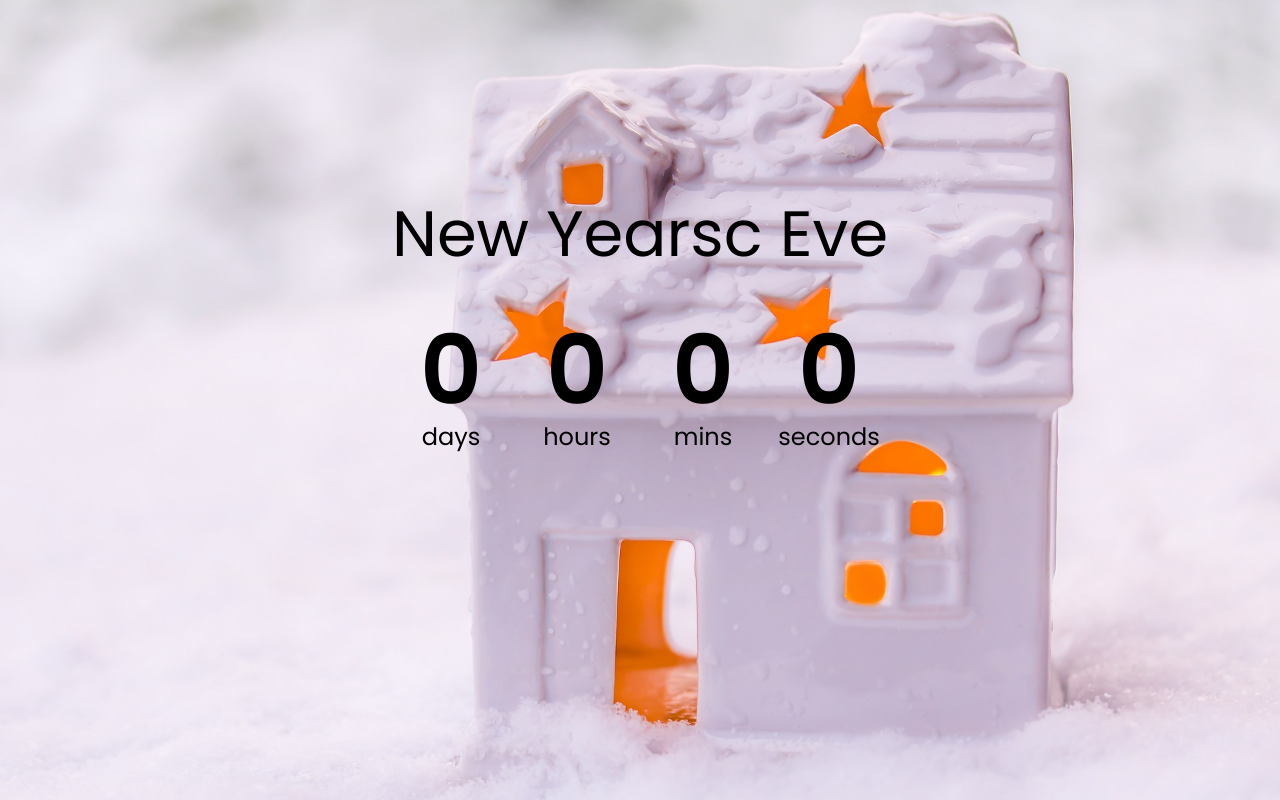
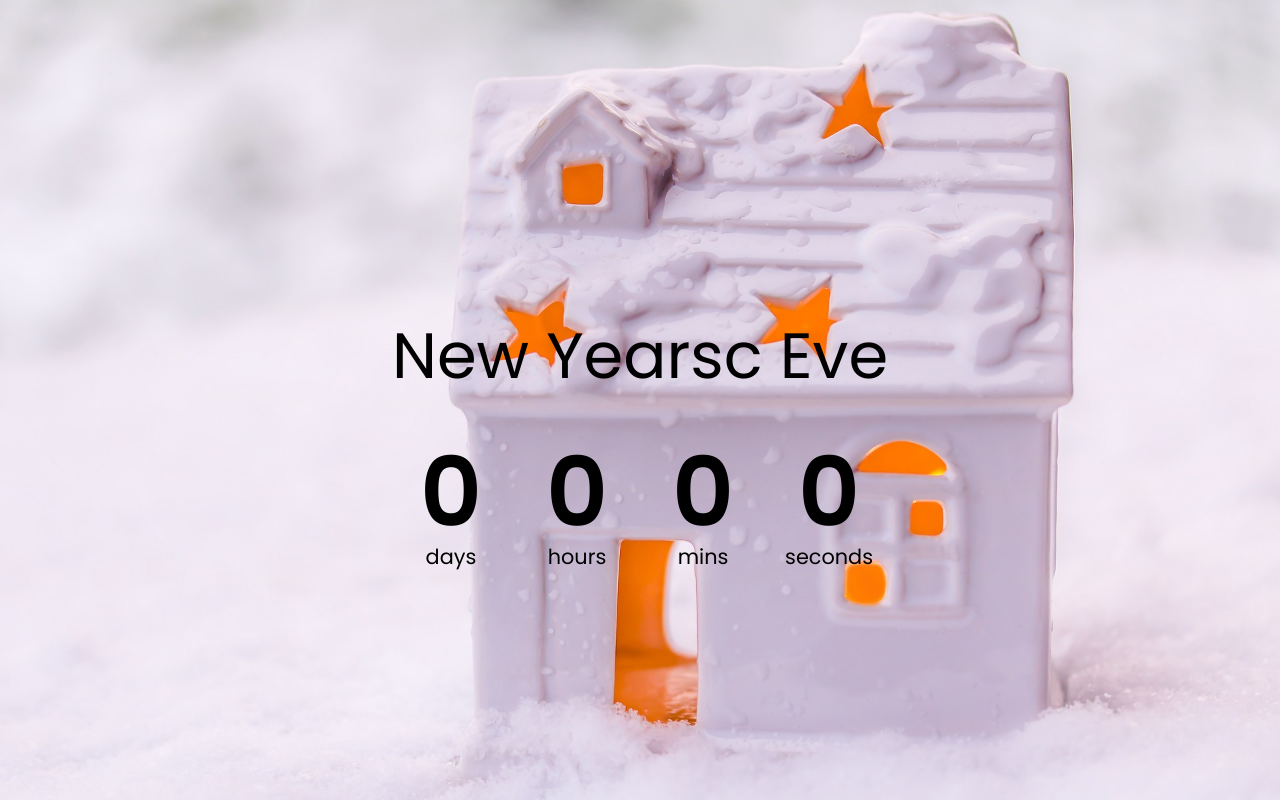
Before and after one commit to deepeshyadavrd/10-js-projects, a plain HTML site: page countdown-timer/index.html in a window 1280 px wide. Drawn offline with Linux system fonts and the light colour scheme.

Commit message:
First project starts

```diff
--- a/countdown-timer/style.css
+++ b/countdown-timer/style.css
@@ -18,7 +18,7 @@ body {
 h1 {
     font-weight: normal;
     font-size: 4rem;
-    margin-top: -10rem;
+    margin-top: 5rem;
 }
 
 .countdown-container {
@@ -35,5 +35,5 @@ h1 {
     text-align: center;
 }
  .countdown-el span {
-     font-size: 1.5rem;
+     font-size: 1.3rem;
  }
```
